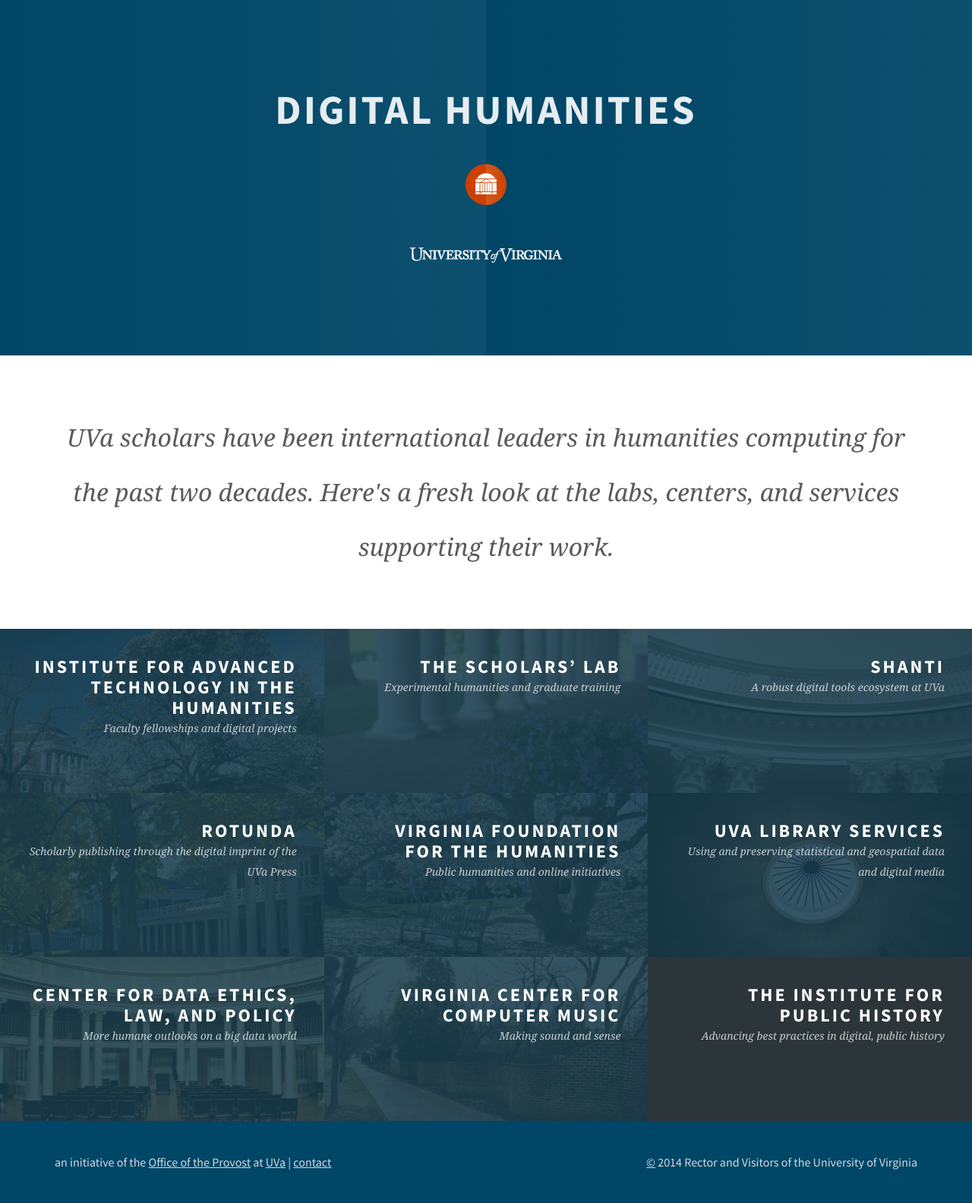
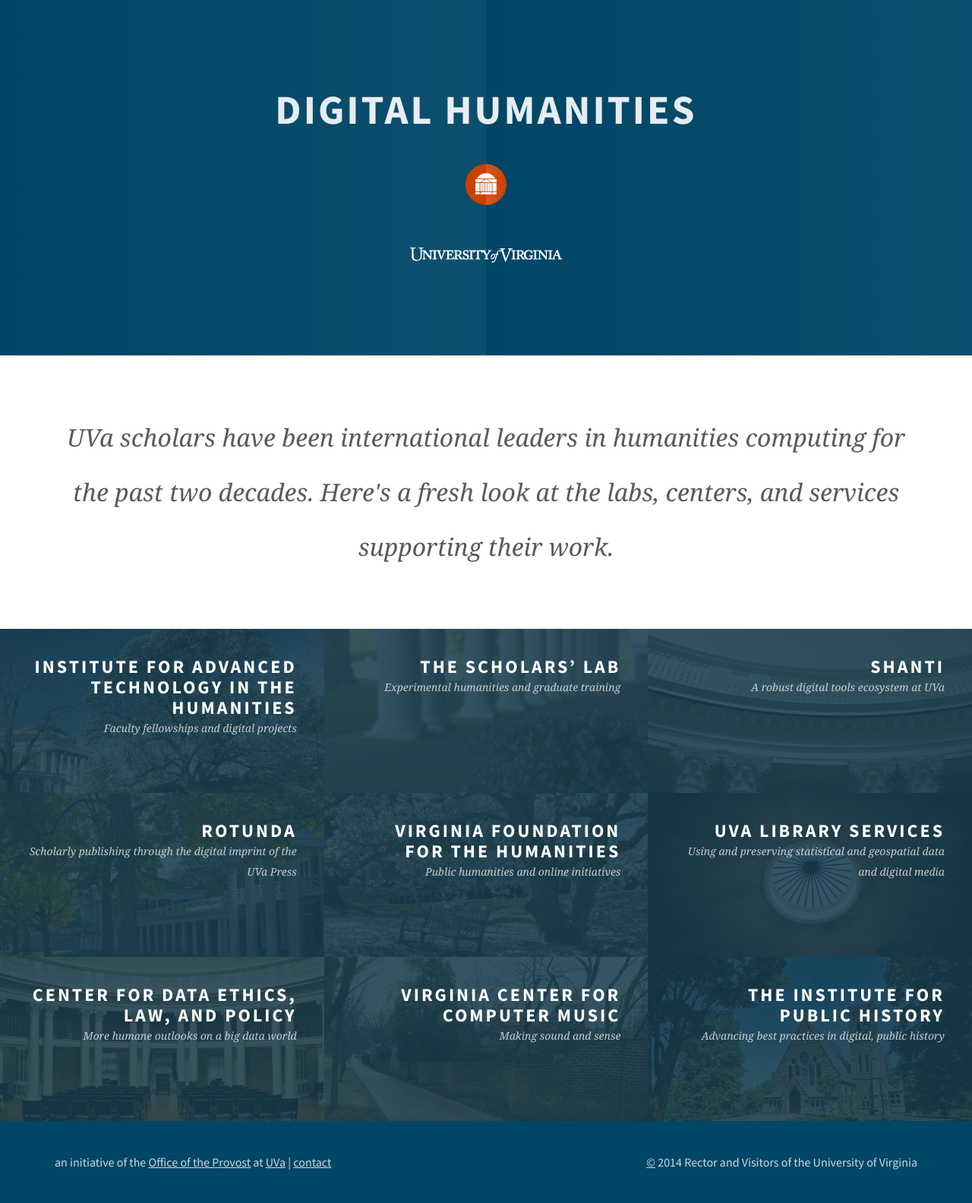
Before and after one commit to scholarslab/uvadh, a Jekyll site: the page built from index.html, in a window 1280 px wide. Shown: the whole page at 76% size. Built offline with Jekyll 4.4.1, drawn with Linux system fonts in a browser that asks for light colours; nearby versions of some CDN libraries.

Commit message:
restoring image

```diff
--- a/index.html
+++ b/index.html
@@ -59,7 +59,7 @@
                     <p>Making sound and sense</p>
                 </a>
             </li>
-            <li class="institute-for-public-history">
+            <li class="history-and-futures-of-the-book">
                 <a href="profile.html">
                     <h2>The Institute for Public History</h2>
                     <p>Advancing best practices in digital, public history</p>
```
